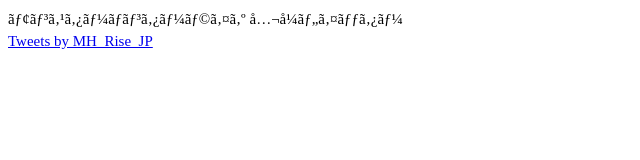
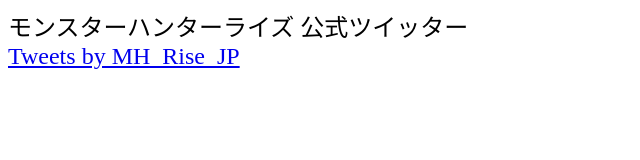
Before and after one commit to xyzdash/MHR_SB_oriwiki, a plain HTML site: page index.html in a window 1280 px wide. Shown: the whole page, without its empty margins (0-640 px from the left). Drawn offline with Linux system fonts and the light colour scheme.

Commit message:
Update index.html

```diff
--- a/index.html
+++ b/index.html
@@ -1,10 +1,12 @@
 <!DOCTYPE html>
-<html lang="ja">
+<html lang="ja" style="font-seize: 10px;">
     <head>
+        <meta charset="utf-8">
+        <meta name="viewport" content="width=device-width, initial-scale=1.0">
         <title>test</title>
     </head>
     <body>
-        <div style="font-size: 15px;">モンスターハンターライズ 公式ツイッター<div>
+        <div style="font-size: 150%;">モンスターハンターライズ 公式ツイッター<div>
         <div>
             <a class="twitter-timeline" data-width="200" data-height="600" data-chrome="noheader" href="https://twitter.com/MH_Rise_JP?ref_src=twsrc%5Etfw">Tweets by MH_Rise_JP</a>
             <script async src="https://platform.twitter.com/widgets.js" charset="utf-8"></script>
```
